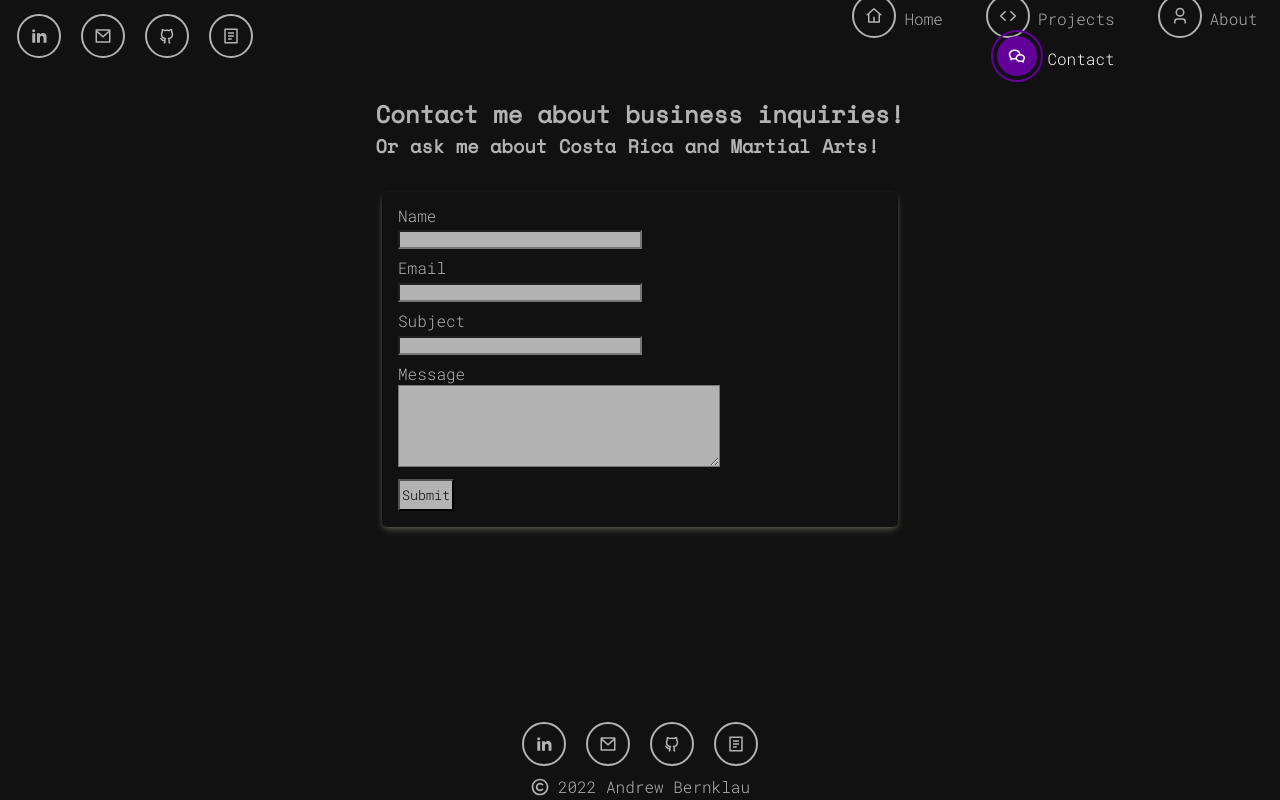
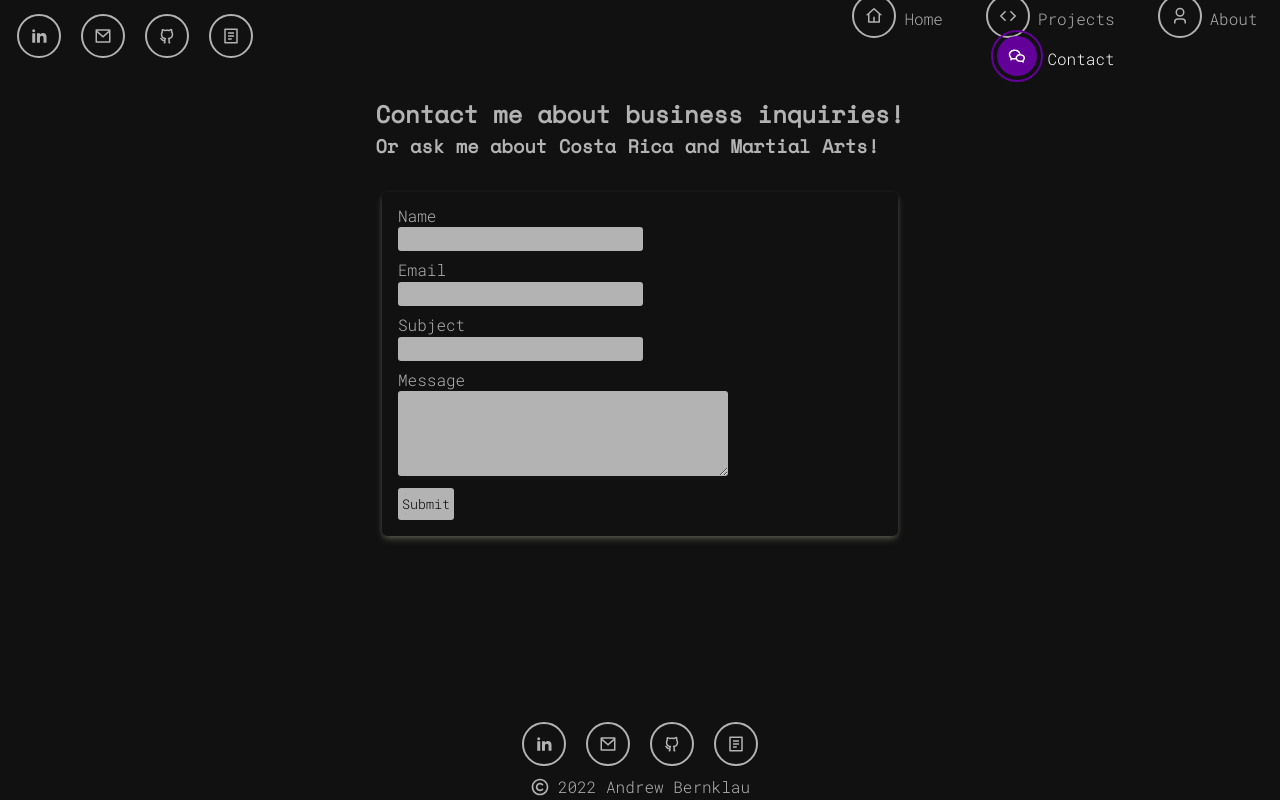
Before and after one commit to abernklau1/portfolio, a React (Create React App) app: page /contact in a window 1280 px wide. Built offline with nearby package versions, Linux system fonts and the light colour scheme.

Commit message:
More styling to contact form

```diff
--- a/src/components/styles/FormInput.js
+++ b/src/components/styles/FormInput.js
@@ -1,10 +1,8 @@
 import styled from "styled-components";
 
-const FormInput = styled.input.attrs((props) => ({
-  // type: props.type || "text",
-  // value: props.value,
-  // name: props.name,
-  // required: props.name === "name" ? true : false,
-}))``;
+const FormInput = styled.input`
+  width: 15rem;
+  height: 1.5rem;
+`;
 
 export default FormInput;
--- a/src/index.scss
+++ b/src/index.scss
@@ -55,7 +55,9 @@ p,
 a,
 span,
 div,
-button {
+button,
+input,
+textarea {
   font-family: $body-font;
 }
 
@@ -186,17 +188,28 @@ a.active {
     margin: .5rem 0 .1rem;
   }
 
-  input {
-    width: 15rem;
+  input, textarea {
+    padding-left: .3rem;
+    &:focus {
+        box-shadow:
+          rgba(245, 218, 191, 0.35) 0px -2px 6px 0px;
+      }
   }
 
   input, button, textarea {
+    border: none;
+    outline: none;
     background-color: #b3b3b3;
+    border-radius: 3px;
   }
 
   textarea {
     width: 20rem;
     height: 5rem;
+    padding-top: .3rem;
+    padding-right: .3rem;
+    max-width: 90%;
+    max-height: 300px;
   }
 
   button {
@@ -204,8 +217,9 @@ a.active {
     margin: .5rem 0;
     width: 3.5rem;
     height: 2rem;
+    border: none;
     &:hover {
-      box-shadow: rgba(205, 205, 137, 0.25) 0px 50px 100px -20px, rgba(255, 255, 255, 0.3) 0px 30px 60px -30px, rgba(245, 218, 191, 0.35) 0px -2px 6px 0px;;
+      box-shadow: rgba(205, 205, 137, 0.25) 0px 50px 100px -20px, rgba(255, 255, 255, 0.3) 0px 30px 60px -30px, rgba(245, 218, 191, 0.35) 0px -2px 6px 0px;
     }
     &:active {
       box-shadow: none;
@@ -257,11 +271,8 @@ a.active {
 }
 
 @media (max-width: 1050px) {
-  .nav-list-container {
-    display: none;
-  }
 
-  .nav-container .navbar .nav-link .nav-title {
+  .nav-container .navbar .nav-link .nav-title, .nav-list-container{
     display: none;
   }
 }
```
